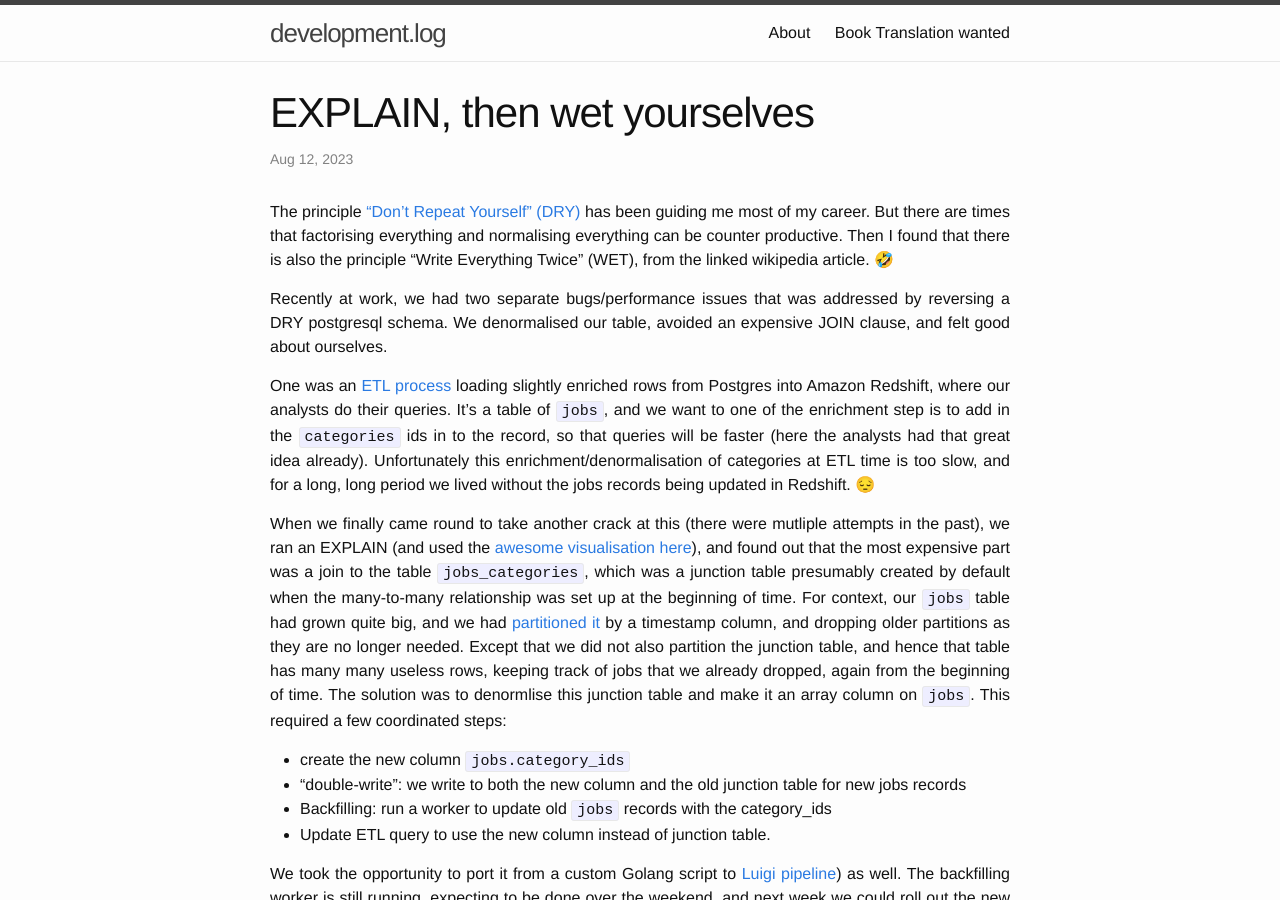
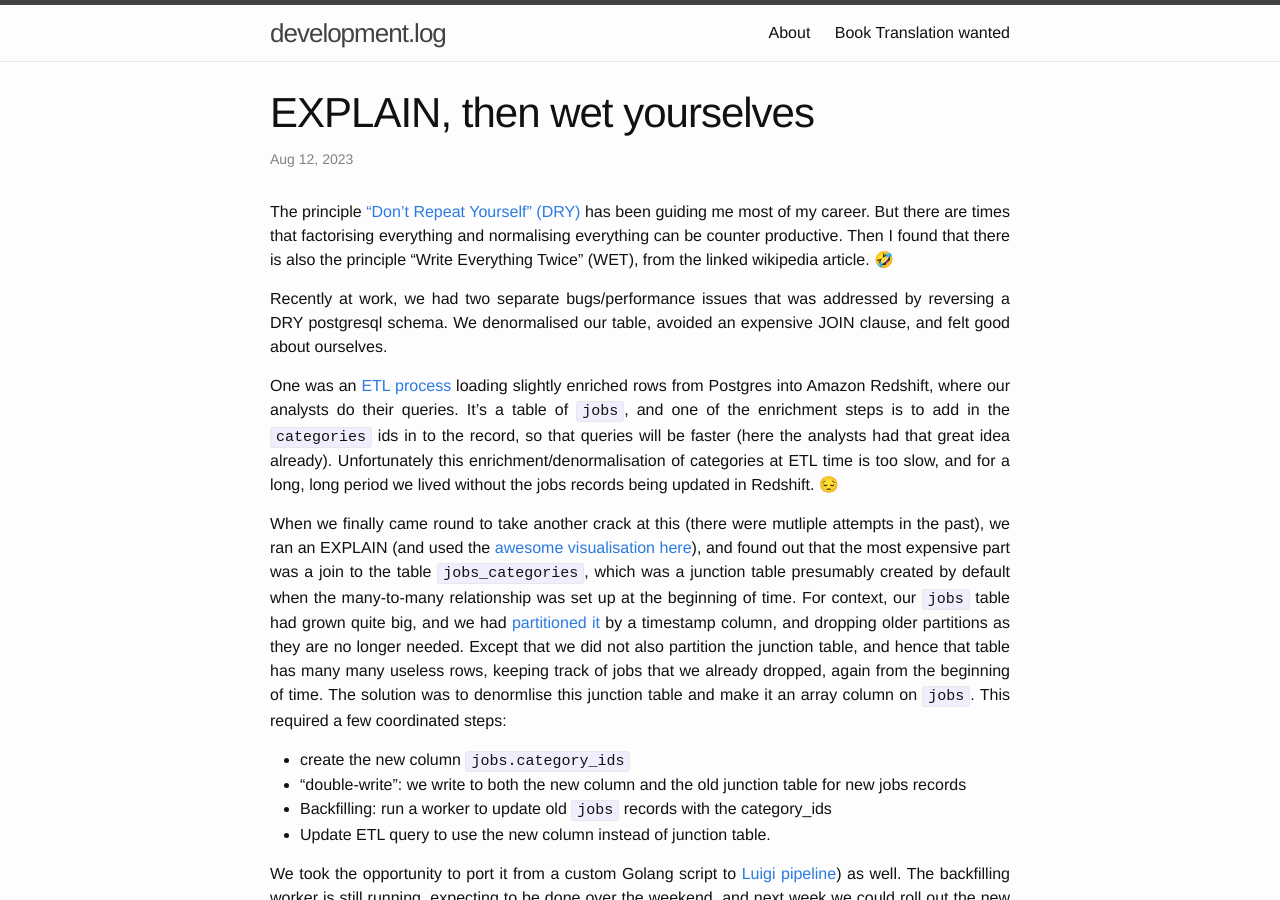
Before and after one commit to keang/keang.github.io, a Jekyll site: the page built from _posts/2023-08-12-explain-then-wet.md, in a window 1280 px wide and 900 px high. Built offline with Jekyll 4.4.1, drawn with Linux system fonts in a browser that asks for light colours.

Commit message:
Fix typo

```diff
--- a/_posts/2023-08-12-explain-then-wet.md
+++ b/_posts/2023-08-12-explain-then-wet.md
@@ -14,7 +14,7 @@ Recently at work, we had two separate bugs/performance issues that was addressed
 We denormalised our table, avoided an expensive JOIN clause, and felt good about ourselves.
 
 One was an [ETL process](https://en.wikipedia.org/wiki/Extract,_transform,_load) loading slightly enriched rows from Postgres into Amazon Redshift, where our analysts do their queries.
-It's a table of `jobs`, and we want to one of the enrichment step is to add in the `categories` ids in to the record, so that queries will be faster (here the analysts had that great idea already).
+It's a table of `jobs`, and one of the enrichment steps is to add in the `categories` ids in to the record, so that queries will be faster (here the analysts had that great idea already).
 Unfortunately this enrichment/denormalisation of categories at ETL time is too slow, and for a long, long period we lived without the jobs records being updated in Redshift. 😔
 
 When we finally came round to take another crack at this (there were mutliple attempts in the past), we ran an EXPLAIN (and used the [awesome visualisation here](https://tatiyants.com/pev)), and found out that the most expensive part was a join to the table `jobs_categories`, which was a junction table presumably created by default when the many-to-many relationship was set up at the beginning of time.
```
